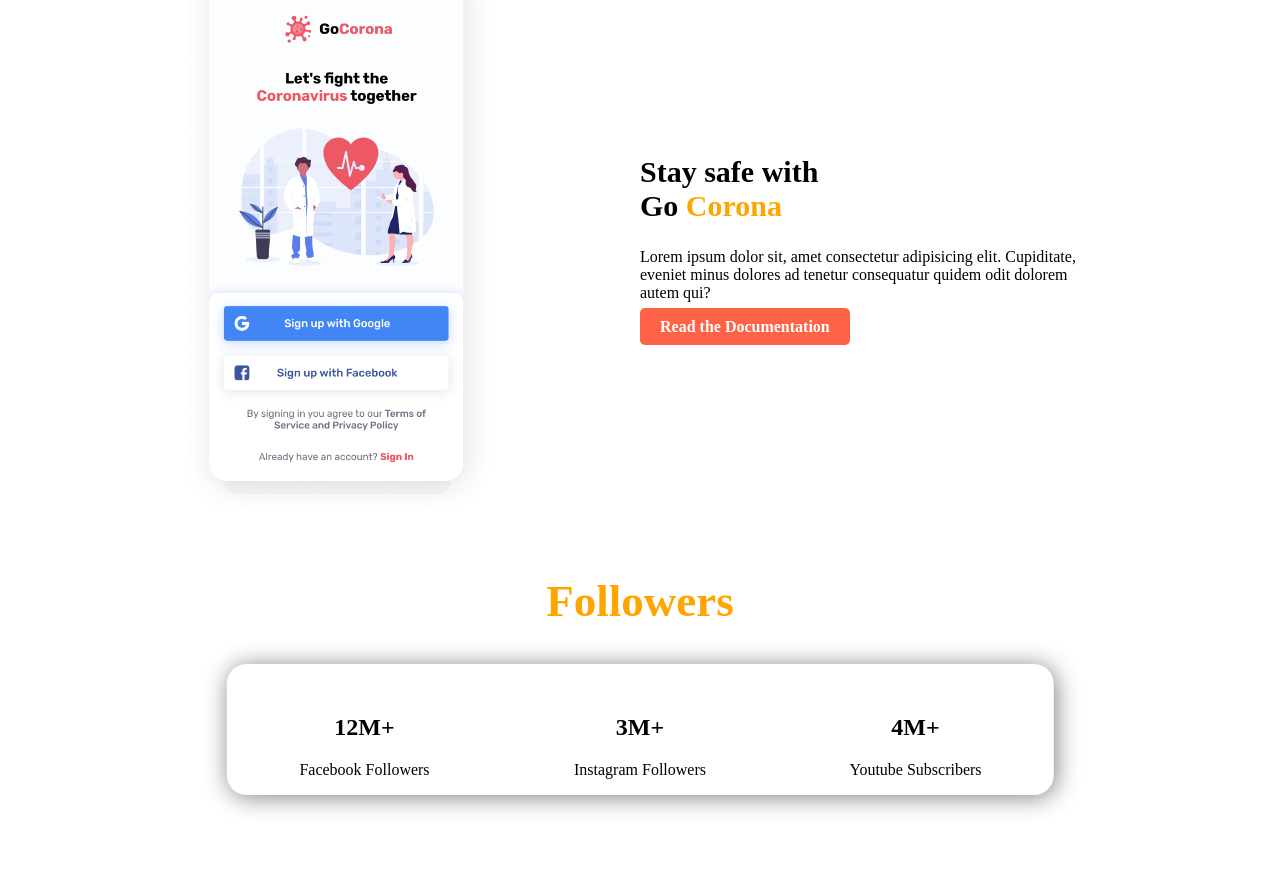
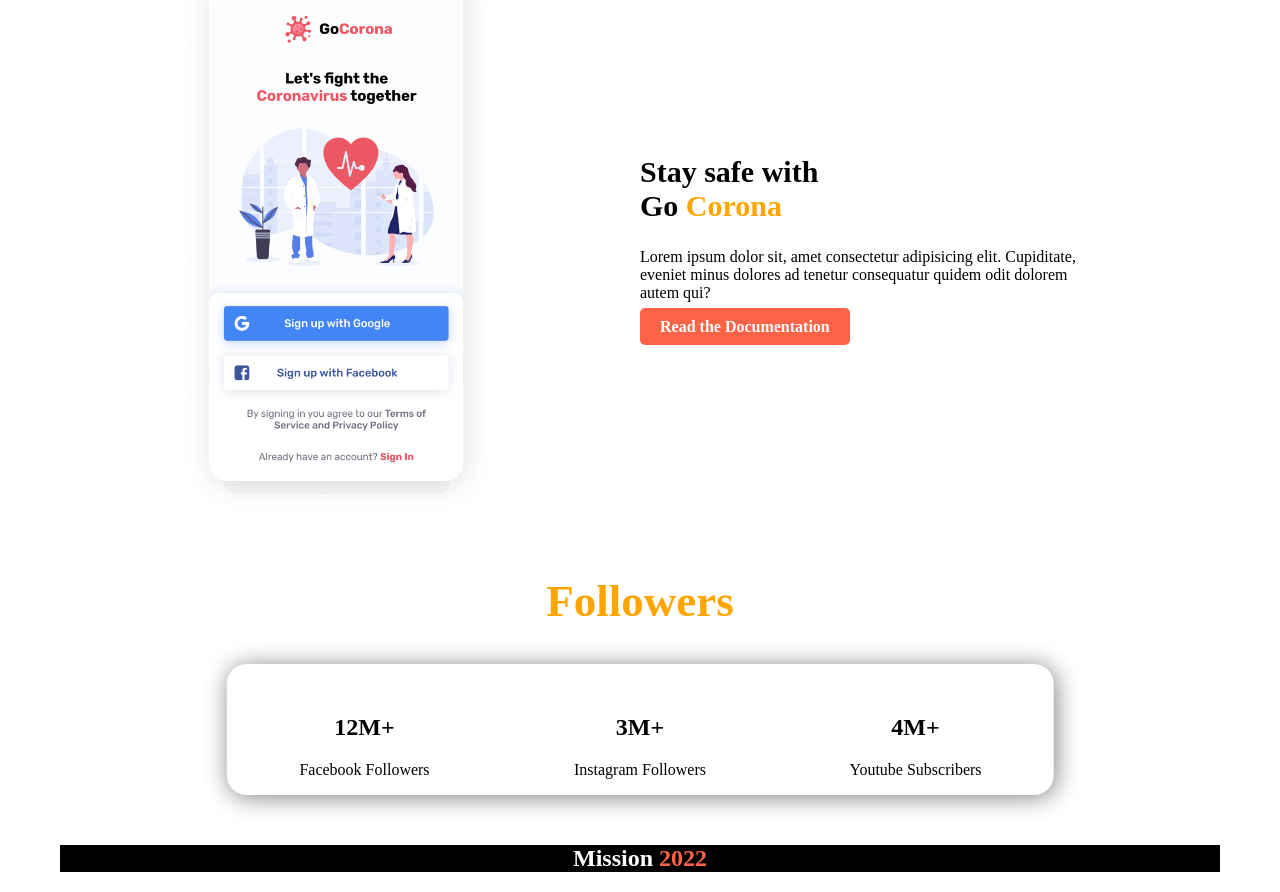
Before and after one commit to arifphero4/mission-2022, a plain HTML site: page index.html in a window 1280 px wide. Shown: the part 2076-2968 px from the top of the page. Before the commit the page ends 2921 px from the top, so only its background shows below. Drawn offline with Linux system fonts and the light colour scheme.

Commit message:
footer added

```diff
--- a/index.html
+++ b/index.html
@@ -175,5 +175,12 @@
         </div>
       </div>
     </section>
+
+    <!----------- Footer Section  ---------->
+    <footer>
+      <div class="footer-text">
+        <h2>Mission <span>2022</span></h2>
+      </div>
+    </footer>
   </body>
 </html>
--- a/style.css
+++ b/style.css
@@ -131,3 +131,15 @@ body{
     width: 35%;
     margin-top: 30px;
   }
+footer{
+    background-color: black;
+    padding: 0!;
+}
+  .footer-text{
+      text-align: center;
+      color: white;
+
+  }
+  .footer-text span{
+      color: tomato;
+  }
```
